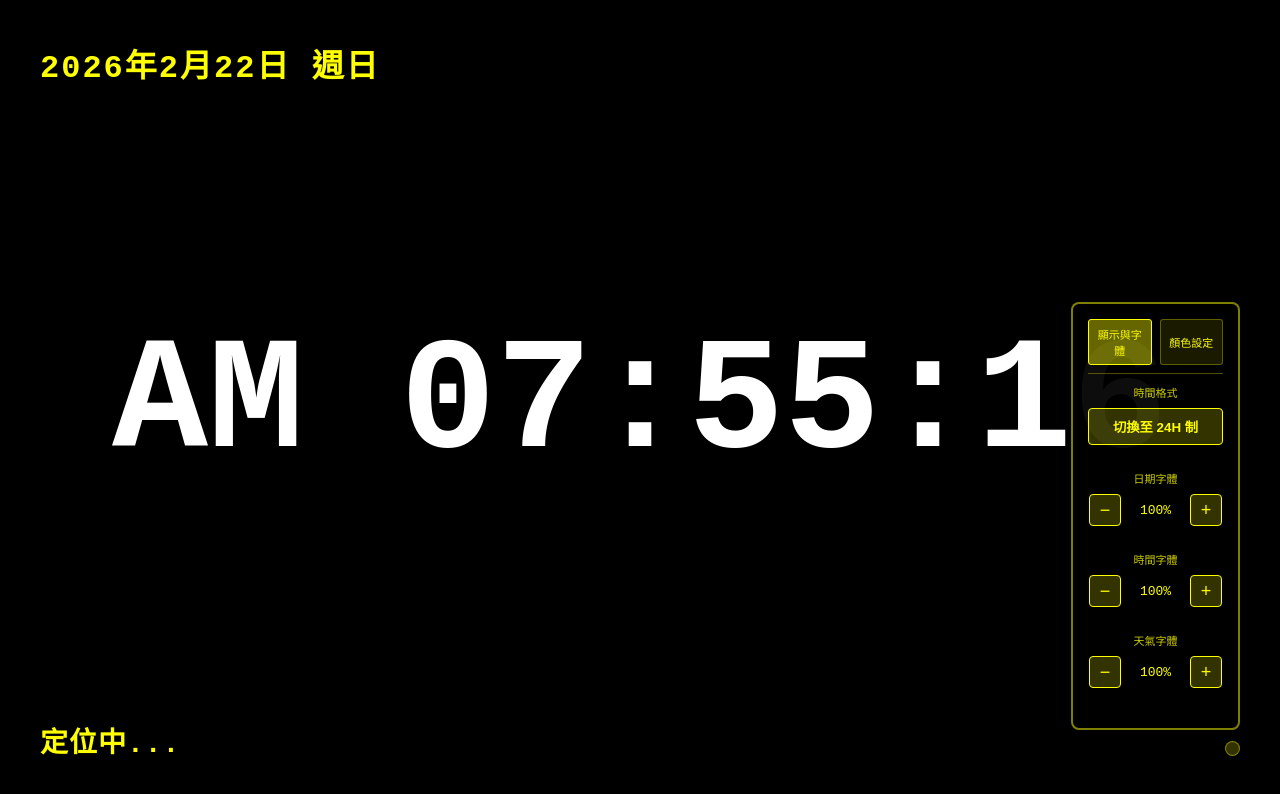
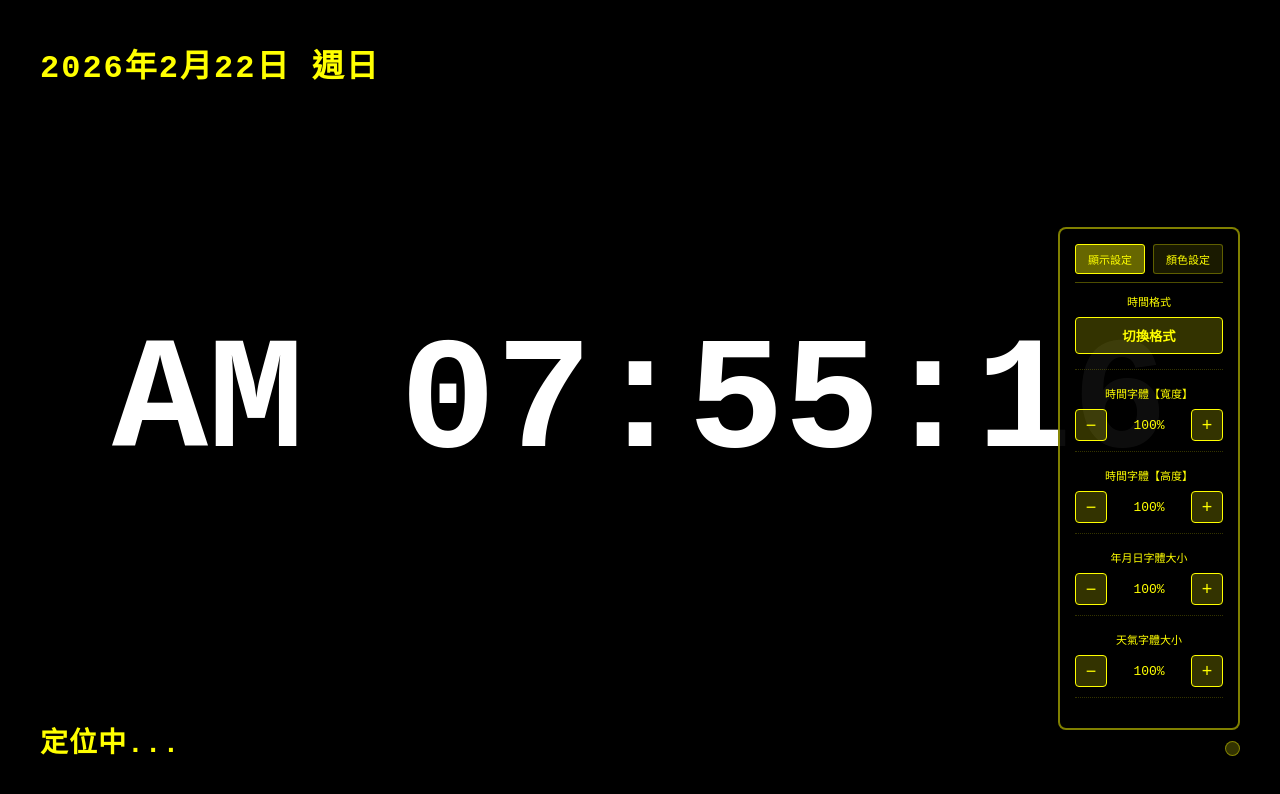
Before and after one commit to t050849/New-clock, a plain HTML site: page index.html in a window 1280 px wide. Both pictures are taken after a click on the button 1232 px from the left and 748 px from the top of the page. Drawn offline with Linux system fonts and the light colour scheme; no server answers.

Commit message:
Update index.html

```diff
--- a/index.html
+++ b/index.html
@@ -30,9 +30,6 @@
             flex-direction: column;
             justify-content: space-between;
             padding: 40px;
-            display: -webkit-flex;
-            -webkit-flex-direction: column;
-            -webkit-justify-content: space-between;
         }
 
         .container {
@@ -54,7 +51,7 @@
             color: #FFFF00;
             font-weight: bold;
             letter-spacing: 2px;
-            transition: font-size 0.3s ease, color 0.3s ease;
+            transition: color 0.3s ease;
         }
 
         .middle-section {
@@ -62,16 +59,20 @@
             justify-content: center;
             align-items: center;
             flex: 1;
+            overflow: visible; /* 允許縮放超出範圍預覽 */
         }
 
         .time-display {
-            font-size: 160px;
+            font-size: 160px; /* 基準字體 */
             color: #FFFFFF;
             font-weight: bold;
             letter-spacing: 0px;
-            line-height: 0.9;
+            line-height: 1;
             text-align: center;
-            transition: font-size 0.3s ease, color 0.3s ease;
+            white-space: nowrap;
+            display: inline-block;
+            transform-origin: center center; /* 從中心縮放 */
+            transition: color 0.3s ease;
         }
 
         .bottom-section {
@@ -85,7 +86,7 @@
             color: #FFFF00;
             font-weight: bold;
             letter-spacing: 1px;
-            transition: font-size 0.3s ease, color 0.3s ease;
+            transition: color 0.3s ease;
         }
 
         .control-button {
@@ -95,11 +96,11 @@
             border: 1px solid rgba(255, 255, 0, 0.4);
             border-radius: 50%;
             cursor: pointer;
-            transition: all 0.3s ease;
             appearance: none;
             padding: 0;
         }
 
+        /* 選單樣式 */
         .main-popup {
             position: absolute;
             bottom: 30px;
@@ -110,14 +111,12 @@
             padding: 15px;
             display: none;
             z-index: 1000;
-            max-height: 500px;
+            max-height: 80vh;
             overflow-y: auto;
             max-width: 320px;
         }
 
-        .main-popup.show {
-            display: block;
-        }
+        .main-popup.show { display: block; }
 
         .popup-menu-tabs {
             display: flex;
@@ -143,19 +142,13 @@
             border-color: #FFFF00;
         }
 
-        .popup-content {
-            display: none;
-        }
-
-        .popup-content.active {
-            display: block;
-        }
+        .popup-content { display: none; }
+        .popup-content.active { display: block; }
 
         .popup-section {
             margin-bottom: 15px;
-            border-bottom: 1px border-style: dotted;
-            border-color: rgba(255, 255, 0, 0.1);
             padding-bottom: 10px;
+            border-bottom: 1px dotted rgba(255, 255, 0, 0.2);
         }
 
         .popup-title {
@@ -163,7 +156,6 @@
             font-size: 11px;
             margin-bottom: 8px;
             text-align: center;
-            opacity: 0.8;
         }
 
         .format-switch-btn {
@@ -175,6 +167,7 @@
             font-weight: bold;
             border-radius: 4px;
             cursor: pointer;
+            margin-bottom: 5px;
         }
 
         .font-size-popup-content {
@@ -198,7 +191,7 @@
         .popup-label {
             color: #FFFF00;
             font-size: 13px;
-            min-width: 45px;
+            min-width: 60px;
             text-align: center;
         }
 
@@ -249,33 +242,45 @@
                 <button class="control-button" id="controlBtn"></button>
                 <div class="main-popup" id="mainPopup">
                     <div class="popup-menu-tabs">
-                        <button class="menu-tab active" id="fontSizeTab">顯示與字體</button>
+                        <button class="menu-tab active" id="fontSizeTab">顯示設定</button>
                         <button class="menu-tab" id="colorTab">顏色設定</button>
                     </div>
 
                     <div class="popup-content active" id="fontSizeContent">
                         <div class="popup-section">
                             <div class="popup-title">時間格式</div>
-                            <button class="format-switch-btn" id="formatToggleBtn">切換至 24H 制</button>
+                            <button class="format-switch-btn" id="formatToggleBtn">切換格式</button>
                         </div>
+
                         <div class="popup-section">
-                            <div class="popup-title">日期字體</div>
+                            <div class="popup-title">時間字體【寬度】</div>
+                            <div class="font-size-popup-content">
+                                <button class="popup-btn" id="wDecBtn">−</button>
+                                <span class="popup-label" id="wLabel">100%</span>
+                                <button class="popup-btn" id="wIncBtn">+</button>
+                            </div>
+                        </div>
+
+                        <div class="popup-section">
+                            <div class="popup-title">時間字體【高度】</div>
+                            <div class="font-size-popup-content">
+                                <button class="popup-btn" id="hDecBtn">−</button>
+                                <span class="popup-label" id="hLabel">100%</span>
+                                <button class="popup-btn" id="hIncBtn">+</button>
+                            </div>
+                        </div>
+
+                        <div class="popup-section">
+                            <div class="popup-title">年月日字體大小</div>
                             <div class="font-size-popup-content">
                                 <button class="popup-btn" id="decreaseBtn1">−</button>
                                 <span class="popup-label" id="sizeLabel1">100%</span>
                                 <button class="popup-btn" id="increaseBtn1">+</button>
                             </div>
                         </div>
+
                         <div class="popup-section">
-                            <div class="popup-title">時間字體</div>
-                            <div class="font-size-popup-content">
-                                <button class="popup-btn" id="decreaseBtn2">−</button>
-                                <span class="popup-label" id="sizeLabel2">100%</span>
-                                <button class="popup-btn" id="increaseBtn2">+</button>
-                            </div>
-                        </div>
-                        <div class="popup-section">
-                            <div class="popup-title">天氣字體</div>
+                            <div class="popup-title">天氣字體大小</div>
                             <div class="font-size-popup-content">
                                 <button class="popup-btn" id="decreaseBtn3">−</button>
                                 <span class="popup-label" id="sizeLabel3">100%</span>
@@ -286,28 +291,16 @@
 
                     <div class="popup-content" id="colorContent">
                         <div class="popup-section">
-                            <div class="popup-title">日期顏色</div>
+                            <div class="popup-title">年月日顏色</div>
                             <div class="color-palette" id="palette1"></div>
-                            <div class="rgb-input-group">
-                                <input type="text" class="rgb-input" id="rgb1" placeholder="#FFFF00">
-                                <button class="popup-btn" id="applyRgb1" style="width: 50px; font-size: 12px;">套用</button>
-                            </div>
                         </div>
                         <div class="popup-section">
                             <div class="popup-title">時間顏色</div>
                             <div class="color-palette" id="palette2"></div>
-                            <div class="rgb-input-group">
-                                <input type="text" class="rgb-input" id="rgb2" placeholder="#FFFFFF">
-                                <button class="popup-btn" id="applyRgb2" style="width: 50px; font-size: 12px;">套用</button>
-                            </div>
                         </div>
                         <div class="popup-section">
                             <div class="popup-title">天氣顏色</div>
                             <div class="color-palette" id="palette3"></div>
-                            <div class="rgb-input-group">
-                                <input type="text" class="rgb-input" id="rgb3" placeholder="#FFFF00">
-                                <button class="popup-btn" id="applyRgb3" style="width: 50px; font-size: 12px;">套用</button>
-                            </div>
                         </div>
                     </div>
                 </div>
@@ -321,7 +314,13 @@
         var OPENWEATHERMAP_API_KEY = '5d13f280068f27e7b123c2b25149a95c';
 
         var is12HourFormat = true;
-        var fontSizeMultiplier1 = 1.0, fontSizeMultiplier2 = 1.0, fontSizeMultiplier3 = 1.0;
+        var fontSizeMultiplier1 = 1.0; // 年月日
+        var fontSizeMultiplier3 = 1.0; // 天氣
+
+        // 時間專用的寬與高
+        var timeScaleX = 1.0;
+        var timeScaleY = 1.0;
+
         var color1 = '#FFFF00', color2 = '#FFFFFF', color3 = '#FFFF00';
         var popupOpen = false;
         var baseFontSizes = { date: 32, time: 160, weather: 28 };
@@ -368,7 +367,6 @@
             setInterval(fetchWeather, 600000);
             initColorPalettes();
 
-            // 移除原本的 body 點擊切換，改為點擊背景關閉選單
             document.body.onclick = function(e) {
                 if(e.target.id !== 'controlBtn' && !mainPopup.contains(e.target)) {
                     if(popupOpen) closeMainPopup();
@@ -384,13 +382,42 @@
             document.getElementById('formatToggleBtn').onclick = function(e) {
                 e.stopPropagation();
                 is12HourFormat = !is12HourFormat;
-                this.textContent = is12HourFormat ? '切換至 24H 制' : '切換至 12H 制';
                 updateClock();
                 saveSettings();
             };
 
+            // 時間寬度控制
+            document.getElementById('wDecBtn').onclick = function(e) { e.stopPropagation(); timeScaleX -= 0.05; updateTimeScale(); };
+            document.getElementById('wIncBtn').onclick = function(e) { e.stopPropagation(); timeScaleX += 0.05; updateTimeScale(); };
+
+            // 時間高度控制
+            document.getElementById('hDecBtn').onclick = function(e) { e.stopPropagation(); timeScaleY -= 0.1; updateTimeScale(); };
+            document.getElementById('hIncBtn').onclick = function(e) { e.stopPropagation(); timeScaleY += 0.1; updateTimeScale(); };
+
+            // 其他字體控制
+            document.getElementById('decreaseBtn1').onclick = function(e) { e.stopPropagation(); fontSizeMultiplier1 -= 0.1; updateFontSizes(); };
+            document.getElementById('increaseBtn1').onclick = function(e) { e.stopPropagation(); fontSizeMultiplier1 += 0.1; updateFontSizes(); };
+            document.getElementById('decreaseBtn3').onclick = function(e) { e.stopPropagation(); fontSizeMultiplier3 -= 0.1; updateFontSizes(); };
+            document.getElementById('increaseBtn3').onclick = function(e) { e.stopPropagation(); fontSizeMultiplier3 += 0.1; updateFontSizes(); };
+
             setupTabSwitching();
-            setupFontButtons();
+        }
+
+        function updateTimeScale() {
+            timeScaleX = Math.max(0.1, timeScaleX);
+            timeScaleY = Math.max(0.1, timeScaleY);
+            tDE.style.transform = `scale(${timeScaleX}, ${timeScaleY})`;
+            document.getElementById('wLabel').textContent = Math.round(timeScaleX * 100) + '%';
+            document.getElementById('hLabel').textContent = Math.round(timeScaleY * 100) + '%';
+            saveSettings();
+        }
+
+        function updateFontSizes() {
+            dDE.style.fontSize = (baseFontSizes.date * fontSizeMultiplier1) + 'px';
+            wDE.style.fontSize = (baseFontSizes.weather * fontSizeMultiplier3) + 'px';
+            document.getElementById('sizeLabel1').textContent = Math.round(fontSizeMultiplier1 * 100) + '%';
+            document.getElementById('sizeLabel3').textContent = Math.round(fontSizeMultiplier3 * 100) + '%';
+            saveSettings();
         }
 
         function setupTabSwitching() {
@@ -398,26 +425,6 @@
             var fCont = document.getElementById('fontSizeContent'), cCont = document.getElementById('colorContent');
             fTab.onclick = function(e) { e.stopPropagation(); fTab.classList.add('active'); cTab.classList.remove('active'); fCont.classList.add('active'); cCont.classList.remove('active'); };
             cTab.onclick = function(e) { e.stopPropagation(); cTab.classList.add('active'); fTab.classList.remove('active'); cCont.classList.add('active'); fCont.classList.remove('active'); };
-        }
-
-        function setupFontButtons() {
-            for(let i=1; i<=3; i++) {
-                document.getElementById('decreaseBtn'+i).onclick = function(e) { e.stopPropagation(); adjustFont(i, -0.1); };
-                document.getElementById('increaseBtn'+i).onclick = function(e) { e.stopPropagation(); adjustFont(i, 0.1); };
-            }
-        }
-
-        function adjustFont(i, delta) {
-            window['fontSizeMultiplier'+i] = Math.min(5, Math.max(0.5, window['fontSizeMultiplier'+i] + delta));
-            updateFontSizes();
-        }
-
-        function updateFontSizes() {
-            dDE.style.fontSize = (baseFontSizes.date * fontSizeMultiplier1) + 'px';
-            tDE.style.fontSize = (baseFontSizes.time * fontSizeMultiplier2) + 'px';
-            wDE.style.fontSize = (baseFontSizes.weather * fontSizeMultiplier3) + 'px';
-            for(let i=1; i<=3; i++) document.getElementById('sizeLabel'+i).textContent = Math.round(window['fontSizeMultiplier'+i]*100) + '%';
-            saveSettings();
         }
 
         function initColorPalettes() {
@@ -431,12 +438,6 @@
                     b.onclick = function(e) { e.stopPropagation(); applyColor(i, c); };
                     p.appendChild(b);
                 });
-                document.getElementById('applyRgb'+i).onclick = function(e) {
-                    e.stopPropagation();
-                    var val = document.getElementById('rgb'+i).value;
-                    if(/^#[0-9A-F]{6}$/i.test(val)) applyColor(i, val);
-                    else alert('請輸入 #RRGGBB 格式');
-                };
             }
         }
 
@@ -448,26 +449,28 @@
         }
 
         function saveSettings() {
-            localStorage.setItem('clockSettings', JSON.stringify({
-                f1: fontSizeMultiplier1, f2: fontSizeMultiplier2, f3: fontSizeMultiplier3,
+            localStorage.setItem('clockSettingsV2', JSON.stringify({
+                f1: fontSizeMultiplier1, f3: fontSizeMultiplier3,
+                tsX: timeScaleX, tsY: timeScaleY,
                 c1: color1, c2: color2, c3: color3,
                 is12h: is12HourFormat
             }));
         }
 
         function loadSettings() {
-            var s = JSON.parse(localStorage.getItem('clockSettings'));
+            var s = JSON.parse(localStorage.getItem('clockSettingsV2'));
             if(s) {
                 fontSizeMultiplier1 = s.f1 || 1.0;
-                fontSizeMultiplier2 = s.f2 || 1.0;
                 fontSizeMultiplier3 = s.f3 || 1.0;
+                timeScaleX = s.tsX || 1.0;
+                timeScaleY = s.tsY || 1.0;
                 color1 = s.c1 || '#FFFF00';
                 color2 = s.c2 || '#FFFFFF';
                 color3 = s.c3 || '#FFFF00';
                 is12HourFormat = (s.is12h !== undefined) ? s.is12h : true;
             }
-            document.getElementById('formatToggleBtn').textContent = is12HourFormat ? '切換至 24H 制' : '切換至 12H 制';
             updateFontSizes();
+            updateTimeScale();
             applyColor(1, color1); applyColor(2, color2); applyColor(3, color3);
         }
 
```
